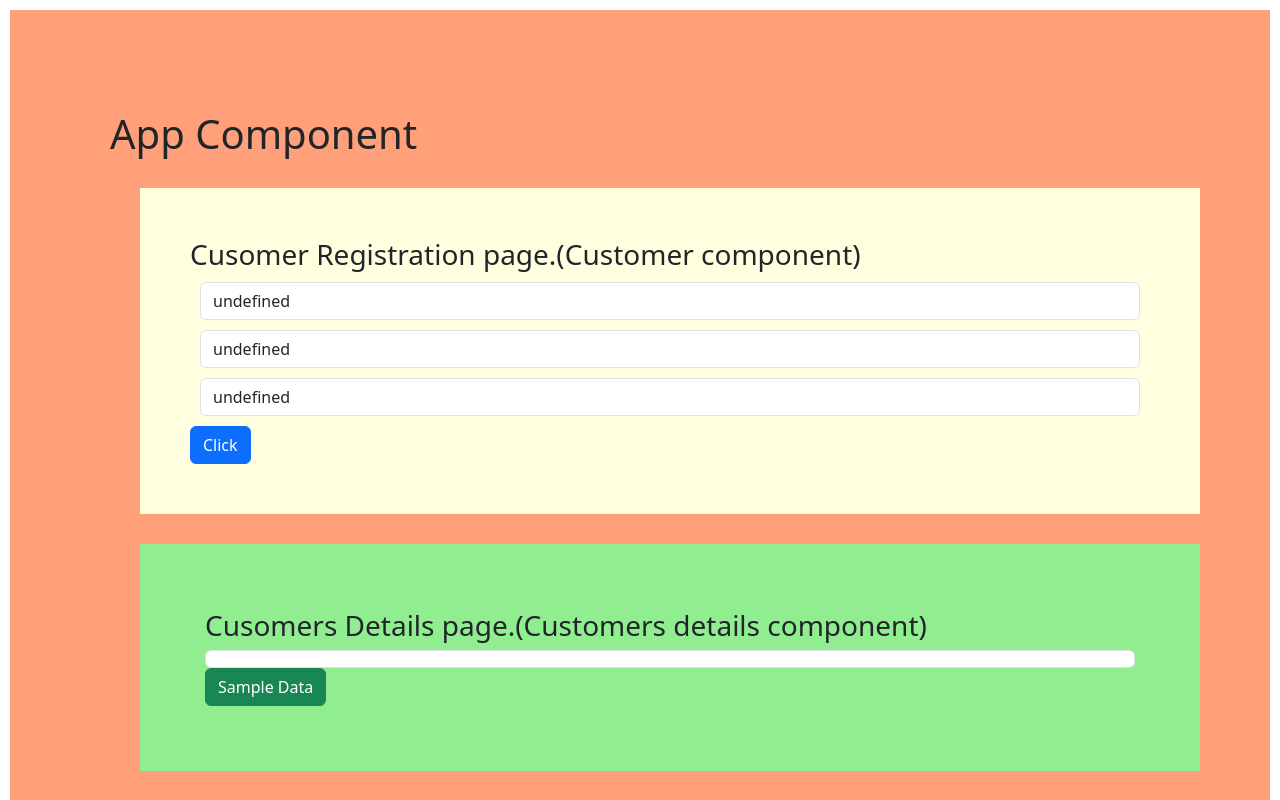
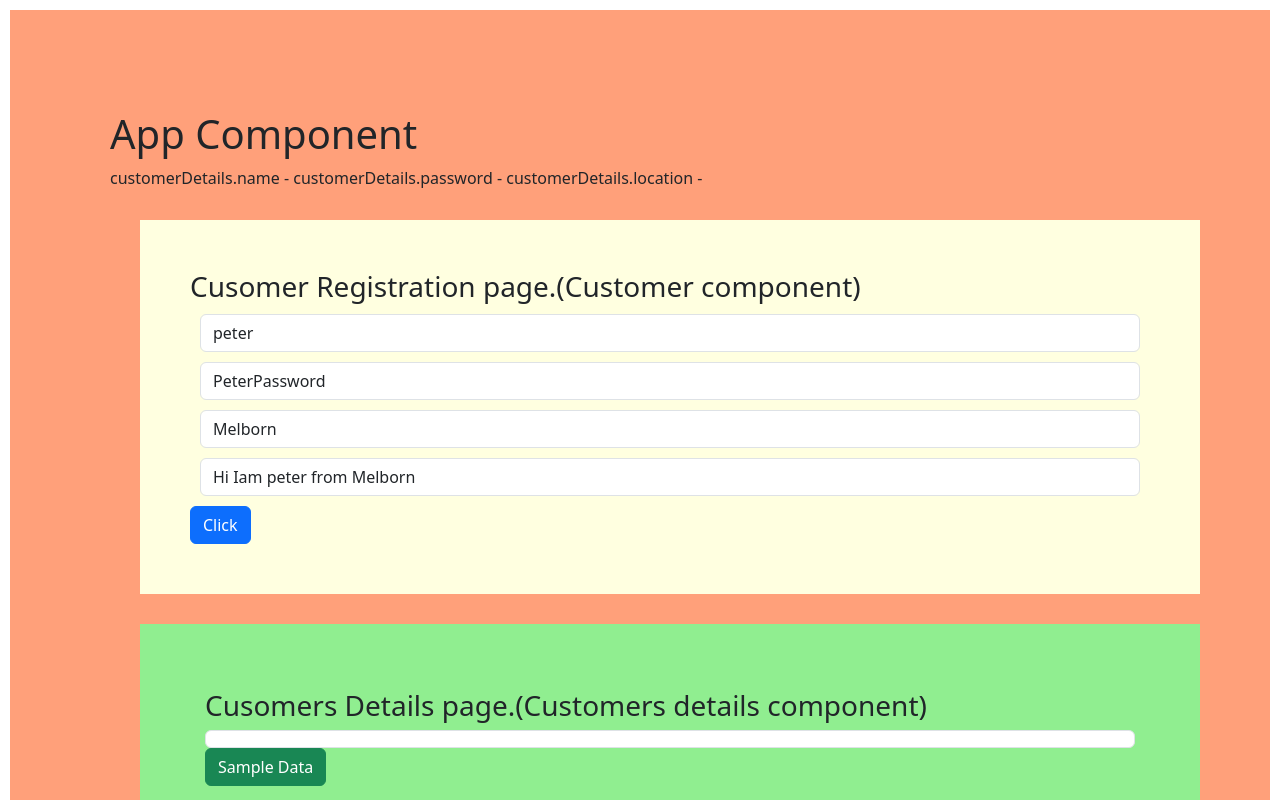
Before and after one commit to madanpatakota/Batch8AngularBasics, an Angular app: page / in a window 1280 px wide. Shown: the top 800 px of the page. Built offline with nearby package versions, Linux system fonts and the light colour scheme.

Commit message:
Angular page life cycle

```diff
--- a/src/app/app.component.html
+++ b/src/app/app.component.html
@@ -3,9 +3,9 @@
   <h1>App Component</h1>
 
   <!-- {name: 'Madan', password: 'madfas', location: 'adfasdas'} -->
-  {{customerDetails.name}}
-  {{customerDetails.password}}
-  {{customerDetails.location}}
+  customerDetails.name -  {{customerDetails.name}}
+  customerDetails.password - {{customerDetails.password}}
+  customerDetails.location - {{customerDetails.location}}
 
   <!-- recalling one point is here i.e. property databinding -->
 
@@ -16,8 +16,18 @@
    (evtCustomerEmitter)    = "getCustomerDetails($event)"
    [CustomerSampleDetails] = "customerSampleData"
   >
-</app-customer>
+  <!--I want to prepare the some content-->
+  <!-- <input class="form-control col-md-7" placeholder="Location" type="text" [value]="CustomerSampleDetails.location" #txtLocation /> -->
+  <input class="form-control col-md-7" placeholder="Message1" type="text"/>
 
+  <input class="form-control col-md-7 CusomerMessage" placeholder="CusomerMessage" type="text" #CustomerMessage/>
+
+
+  </app-customer>
+
+<!-- <div>
+     <p> i am paragraph</p>
+  </div> -->
 
 <!--
 <input type = "text"
--- a/src/app/customer/customer.component.html
+++ b/src/app/customer/customer.component.html
@@ -12,6 +12,15 @@
        <div class="form-group" style="margin:10px">
         <input class="form-control col-md-7" placeholder="Location" type="text" [value]="CustomerSampleDetails.location" #txtLocation />
        </div>
+
+
+       <!--Ngcontent-->
+        <div class="form-group" style="margin:10px">
+         <ng-content select = ".CusomerMessage"></ng-content>
+        </div>
+
+
+
   </form>
   <div class="form-group">
     <button class="btn btn-primary" (click) = "evtClick()" >Click</button>
--- a/src/app/customer/customer.component.ts
+++ b/src/app/customer/customer.component.ts
@@ -1,34 +1,74 @@
-
-import { Component,
+import {
+  Component,
   ElementRef,
-   ViewChild ,
-   Input ,
-   Output ,
-   EventEmitter } from '@angular/core';
+  ViewChild,
+  Input,
+  Output,
+  EventEmitter,
+  ContentChild,
+  OnChanges,
+  OnInit,
+  AfterContentInit,
+  AfterContentChecked,
+  AfterViewInit,
+  AfterViewChecked,
+  OnDestroy
+} from '@angular/core';
 @Component({
-  selector :'app-customer',
-  templateUrl : './customer.component.html',
-  styleUrls  : [ './customer.component.css' ]
+  selector: 'app-customer',
+  templateUrl: './customer.component.html',
+  styleUrls: ['./customer.component.css'],
 })
-export class CustomerComponent{
-
-
+export class CustomerComponent
+  implements
+    OnChanges,
+    OnInit,
+    AfterContentInit,
+    AfterContentChecked,
+    AfterViewInit,
+    AfterViewChecked,
+    OnDestroy
+{
   // 1. txtCustomerName is local reference which ref the input element
 
   // just try to import the txtcsutmoername(child) from (___.html view)
 
+  // Life cycle hooks , Life cycle stages , Angular page life cycle events
+
+  @ViewChild('txtCustomerName') _txtCustomerName: ElementRef;
+  @ViewChild('txPassword') _txtPassword: ElementRef;
+  @ViewChild('txtLocation') _txtLocation: ElementRef;
+
+  ngAfterViewInit(): void {
+    setTimeout(()=>{
+      this._txtPassword.nativeElement.value = 'PeterPassword';
+    }, 4000)
+    console.log('In ngAfterViewInit Stage');
+  }
+
+  ngAfterViewChecked(){
+    console.log('In ngAfterViewChecked Stage');
+  }
 
 
-  @ViewChild('txtCustomerName')  _txtCustomerName : ElementRef;
-  @ViewChild('txPassword')  _txtPassword : ElementRef;
-  @ViewChild('txtLocation')  _txtLocation : ElementRef;
+  @Input() txtWorld: any;
+  @Input() CustomerSampleDetails: any = {};
+  ngOnChanges(): void {
+    console.log('CustomerSampleDetails', this.CustomerSampleDetails);
+    console.log('In ngOnchanges Stage');
+    this.CustomerSampleDetails = {
+      name: 'peter',
+      password: '!@@!!#$',
+      location: 'Melborn',
+    };
+    // if(this.CustomerSampleDetails.name == ''){
+    //   this.CustomerSampleDetails.name == 'peter'
+    // }
+  }
 
-
-
-
-
-  @Input() txtWorld : any;
-  @Input() CustomerSampleDetails: any = {};
+  ngOnInit(): void {
+    console.log('In ngOnInit Stage');
+  }
 
   // export the data to the parent component
 
@@ -37,35 +77,57 @@ export class CustomerComponent{
 
   // Emit or Inject
 
-   evtClick(){
+  evtClick() {
     //   txtCustomerName i want to pick the value from this textbox
 
     console.log(this._txtCustomerName.nativeElement.value);
     console.log(this._txtPassword.nativeElement.value);
     console.log(this._txtLocation.nativeElement.value);
 
+    /*--------ContentChild*-----*/
+    console.log(
+      '_txtCustomerMessage',
+      this._txtCustomerMessage.nativeElement.value
+    );
 
-       console.log("Value from appcomponenti is " , this.txtWorld)
+    console.log('Value from appcomponenti is ', this.txtWorld);
 
     let customerInfo = {
-            name : this._txtCustomerName.nativeElement.value,
-            password : this._txtPassword.nativeElement.value,
-            location : this._txtLocation.nativeElement.value
-       }
+      name: this._txtCustomerName.nativeElement.value,
+      password: this._txtPassword.nativeElement.value,
+      location: this._txtLocation.nativeElement.value,
+    };
 
     console.log(customerInfo);
     // @Output() evtCustomerEmitter = new EventEmitter<any>();
     this.evtCustomerEmitter.emit(customerInfo);
     // Here i want to export the customerinfo to the customerscomponet
     //console.log("Clicked");
-
   }
 
   //Next target the i want to pass the the username ,
   //pass word and location to the cutomers details page
 
-
   // My target is i want to capture the value of CN,
   //PW , Loc when i fired the button
 
+  @ContentChild('CustomerMessage') _txtCustomerMessage: ElementRef;
+  ngAfterContentInit(): void {
+    console.log(
+      'CustomerMessage',
+      this._txtCustomerMessage.nativeElement.value
+    );
+    this._txtCustomerMessage.nativeElement.value = 'Hi Iam peter from Melborn';
+    console.log('In ngAfterContentInit Stage');
   }
+
+  ngAfterContentChecked(): void {
+    console.log('In ngAfterContentChecked Stage');
+  }
+
+
+  // Init
+  ngOnDestroy(){
+    console.log('In ngAfterContentChecked Stage');
+  }
+}
```
Also changed, not shown: src/app/app.component.ts (+0 -10 lines). Lines whose indentation alone changed are shown as unchanged.
